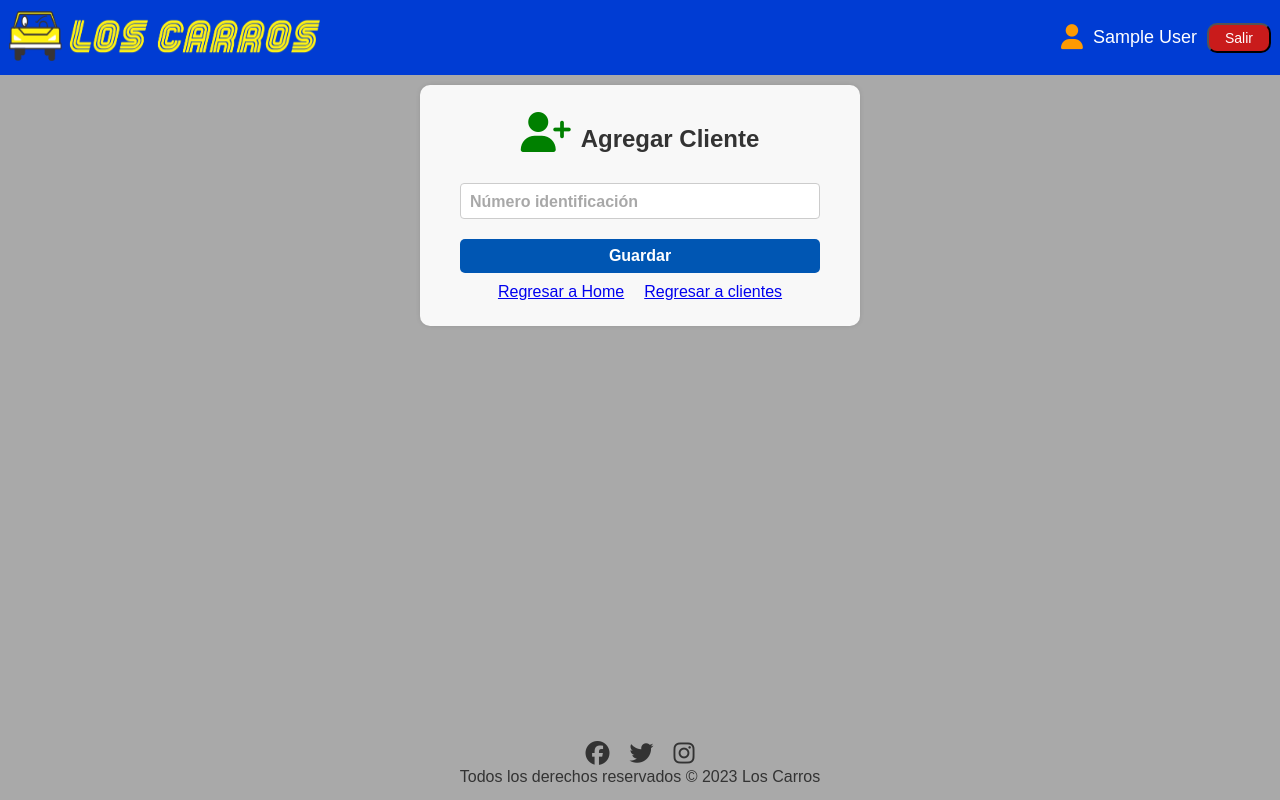
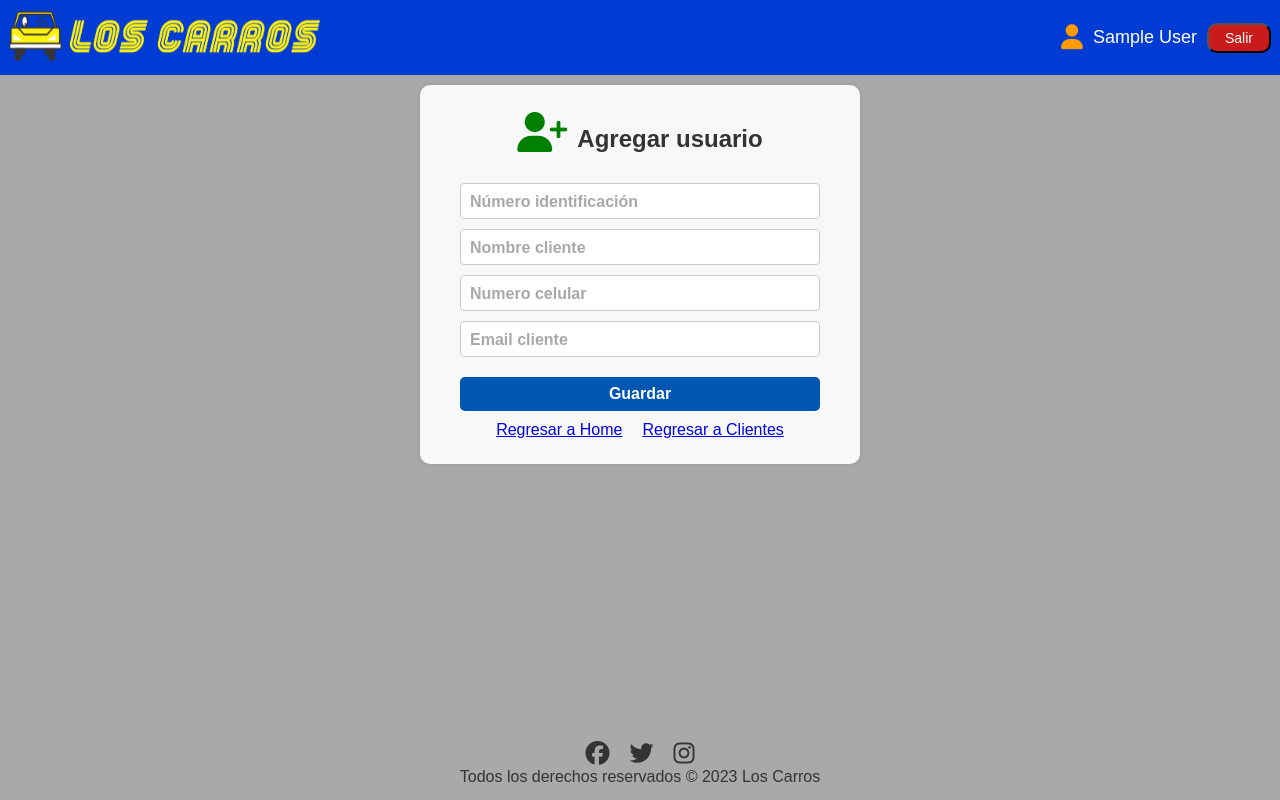
Before and after one commit to jluchett/AutorderFront, a React (Vite) app: page /clients/add in a window 1280 px wide. Built offline with nearby package versions, Linux system fonts and the light colour scheme; sample sign-in values are in the browser's storage.

Commit message:
Fixed some bugs on AddClient page

```diff
--- a/src/pages/AddClient.jsx
+++ b/src/pages/AddClient.jsx
@@ -1,66 +1,114 @@
 // eslint-disable-next-line no-unused-vars
-import React from 'react'
-import HeaderBar from '../components/HeaderBar';
-import { Link } from 'react-router-dom';
-import Footer from '../components/Footer';
+import React, { useState } from "react";
+import HeaderBar from "../components/HeaderBar";
+import { Link } from "react-router-dom";
+import Footer from "../components/Footer";
+
+const initialForm = {
+  id: "",
+  nombre: "",
+  telefono: "",
+  email: "",
+};
 
 const AddClient = () => {
+  const [client, setClient] = useState(initialForm);
+  const [errorMesage, setErrorMesage] = useState("");
+  const [succesMesage, setSuccesMesage] = useState("");
+
+  const handleChange = (e) => {
+    setClient(...client, (e.target.name = e.target.value));
+  };
+
+  const handledSubmit = () =>{
+    console.log("Hola enviaste el form")
+    setErrorMesage("")
+    setSuccesMesage("")
+  }
   return (
     <>
-      <header>
       <HeaderBar />
-      </header>
-      <main>
-        <section className="info-user">
+      <div className="info-user">
         <div className="encabezado">
           <div className="user-add">
             <i className="fa-solid fa-user-plus"></i>
           </div>
-            <h2>Agregar Cliente</h2>
+          <h2>Agregar usuario</h2>
         </div>
         <div className="form-add">
           <form>
             <div className="input-container">
-                <label htmlFor="id" className="label-float">
-                  Número identificación
-                </label>
               <input
                 type="text"
                 placeholder=" "
                 required
                 className="input-float"
-                  id="id"
-                  value={""}
-                  onChange={(e) => {
-                   console.log(e)
-                  }}
+                name="id"
+                value={client.id}
+                onChange={handleChange}
               />
+              <label className="label-float">Número identificación</label>
             </div>
-
-              <div>
-                <button className="add-button" onClick={"handledSubmit"}>
+            <div className="input-container">
+              <input
+                type="text"
+                placeholder=" "
+                required
+                className="input-float"
+                name="nombre"
+                value={client.nombre}
+                onChange={handleChange}
+              />
+              <label className="label-float">Nombre cliente</label>
+            </div>
+            <div className="input-container">
+              <input
+                type="text"
+                placeholder=" "
+                required
+                className="input-float"
+                name="telefono"
+                value={client.telefono}
+                onChange={handleChange}
+              />
+              <label className="label-float">Numero celular</label>
+            </div>
+            <div className="input-container">
+              <input
+                type="text"
+                placeholder=" "
+                required
+                className="input-float"
+                name="email"
+                value={client.email}
+                onChange={handleChange}
+              />
+              <label className="label-float">Email cliente</label>
+            </div>
+            {errorMesage && (
+              <span className="error-message">{errorMesage}</span>
+            )}
+            {succesMesage && (
+              <span className="success-message">{succesMesage}</span>
+            )}
+            <button className="add-button" onClick={handledSubmit}>
               Guardar
             </button>
-              </div>
           </form>
         </div>
-          <nav className="enlaces">
+        <div className="enlaces">
           <Link className="regresar-button" to={"/"}>
             Regresar a Home
           </Link>
           <span className="separador"></span>
           <Link className="regresar-button" to={"/clients"}>
-              Regresar a clientes
+            Regresar a Clientes
           </Link>
-          </nav>
-        </section>
-      </main>
-      <footer>
+        </div>
+      </div>
       <Footer />
-      </footer>
     </>
+  );
+};
 
-  )
-}
-
-export default AddClient
+export default AddClient;
```
Lines whose indentation alone changed are shown as unchanged.
